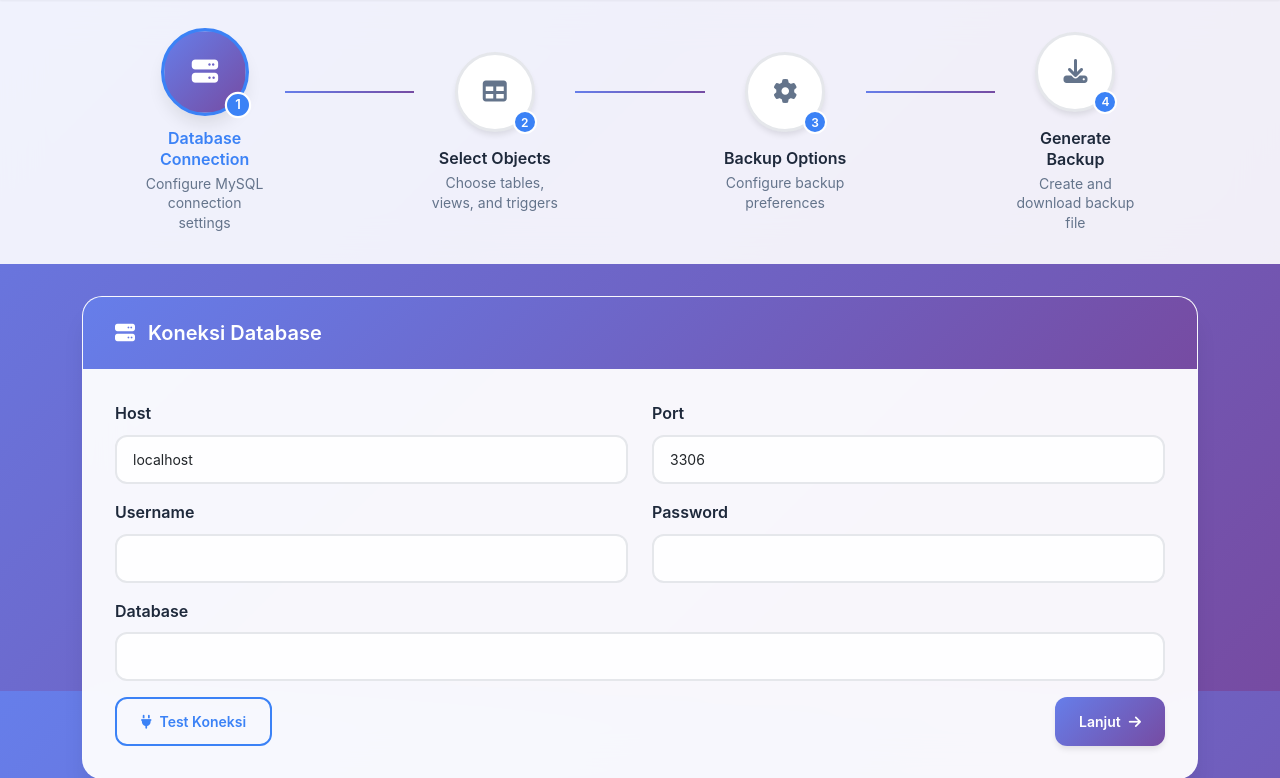
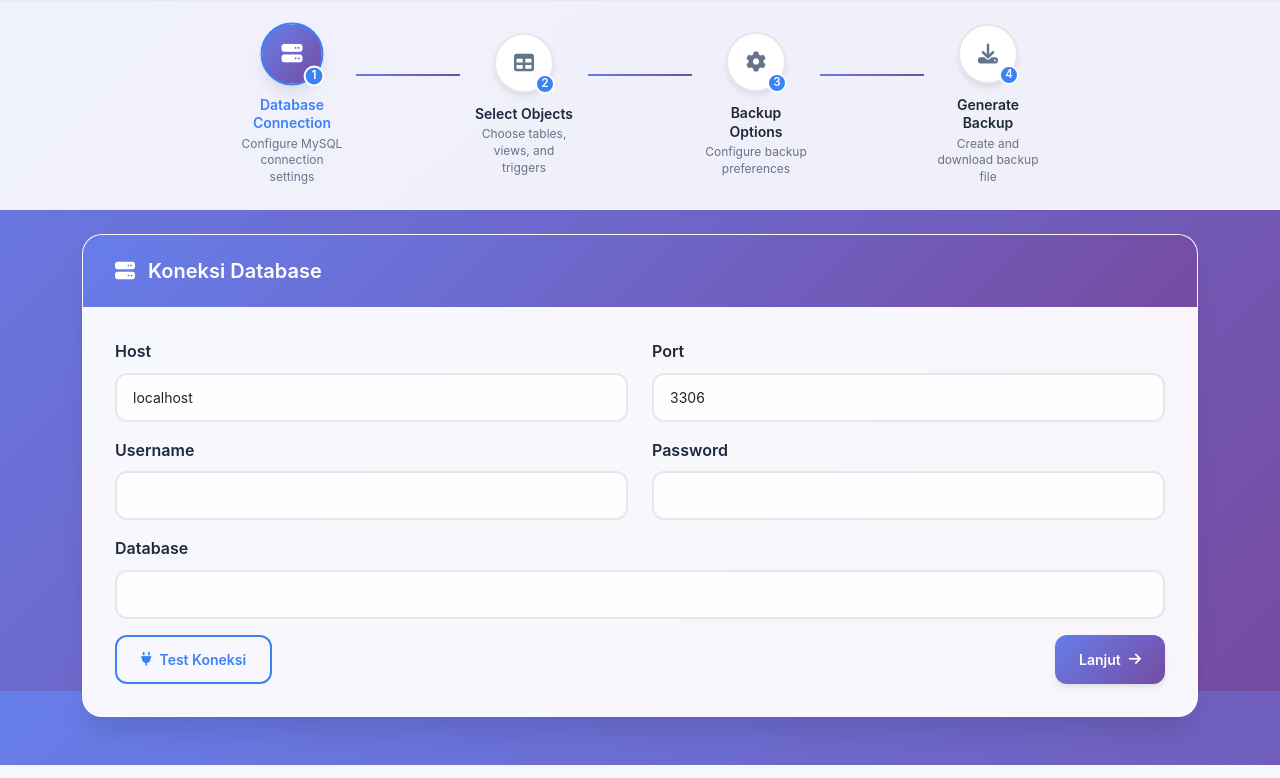
Before and after one commit to herliansyah/mysql-backup, a PHP site: page / in a window 1280 px wide. Shown: the part 109-887 px from the top of the page. Run offline with PHP 8.4, Linux system fonts and the light colour scheme.

Commit message:
Perbarui gaya CSS untuk elemen langkah progres dengan mengubah ukuran dan margin, serta memperbaiki tampilan elemen status dan ikon.

```diff
--- a/assets/css/style.css
+++ b/assets/css/style.css
@@ -113,12 +113,12 @@ body {
 .step-progress-section {
     background: rgba(255, 255, 255, 0.9);
     backdrop-filter: blur(20px);
-    padding: 2rem 0;
-    margin-bottom: 2rem;
+    padding: 1.5rem 0;
+    margin-bottom: 1.5rem;
 }
 
 .step-progress-wrapper {
-    max-width: 1000px;
+    max-width: 800px;
     margin: 0 auto;
 }
 
@@ -135,7 +135,7 @@ body {
     align-items: center;
     position: relative;
     flex: 1;
-    max-width: 200px;
+    max-width: 160px;
     cursor: pointer;
     transition: all 0.3s ease;
 }
@@ -146,15 +146,15 @@ body {
 
 .step-number {
     position: relative;
-    width: 80px;
-    height: 80px;
+    width: 60px;
+    height: 60px;
     border-radius: 50%;
     background: white;
-    border: 3px solid #e5e7eb;
+    border: 2px solid #e5e7eb;
     display: flex;
     align-items: center;
     justify-content: center;
-    margin-bottom: 1rem;
+    margin-bottom: 0.75rem;
     transition: all 0.3s ease;
     box-shadow: var(--shadow-md);
 }
@@ -162,7 +162,7 @@ body {
 .step-item.active .step-number {
     background: var(--gradient-primary);
     border-color: var(--primary-color);
-    transform: scale(1.1);
+    transform: scale(1.05);
     box-shadow: var(--shadow-lg);
 }
 
@@ -172,7 +172,7 @@ body {
 }
 
 .step-icon {
-    font-size: 1.5rem;
+    font-size: 1.25rem;
     color: var(--secondary-color);
     transition: all 0.3s ease;
 }
@@ -184,14 +184,14 @@ body {
 
 .step-count {
     position: absolute;
-    bottom: -5px;
-    right: -5px;
-    width: 24px;
-    height: 24px;
+    bottom: -3px;
+    right: -3px;
+    width: 20px;
+    height: 20px;
     background: var(--primary-color);
     color: white;
     border-radius: 50%;
-    font-size: 0.75rem;
+    font-size: 0.7rem;
     font-weight: 600;
     display: flex;
     align-items: center;
@@ -205,19 +205,19 @@ body {
 
 .step-info {
     text-align: center;
-    max-width: 150px;
+    max-width: 120px;
 }
 
 .step-title {
-    font-size: 1rem;
+    font-size: 0.875rem;
     font-weight: 600;
     color: var(--dark-color);
-    margin: 0 0 0.25rem 0;
+    margin: 0 0 0.2rem 0;
     line-height: 1.3;
 }
 
 .step-description {
-    font-size: 0.875rem;
+    font-size: 0.75rem;
     color: var(--secondary-color);
     margin: 0;
     line-height: 1.4;
@@ -229,10 +229,10 @@ body {
 
 .step-status {
     position: absolute;
-    top: -5px;
-    right: -5px;
-    width: 24px;
-    height: 24px;
+    top: -3px;
+    right: -3px;
+    width: 20px;
+    height: 20px;
     background: var(--success-color);
     border-radius: 50%;
     display: none;
@@ -247,16 +247,16 @@ body {
 }
 
 .step-status i {
-    font-size: 0.75rem;
+    font-size: 0.65rem;
     color: white;
 }
 
 .step-connector {
     flex: 1;
     height: 2px;
-    margin: 0 1rem;
+    margin: 0 0.75rem;
     position: relative;
-    top: -40px;
+    top: -30px;
 }
 
 .connector-line {
```
